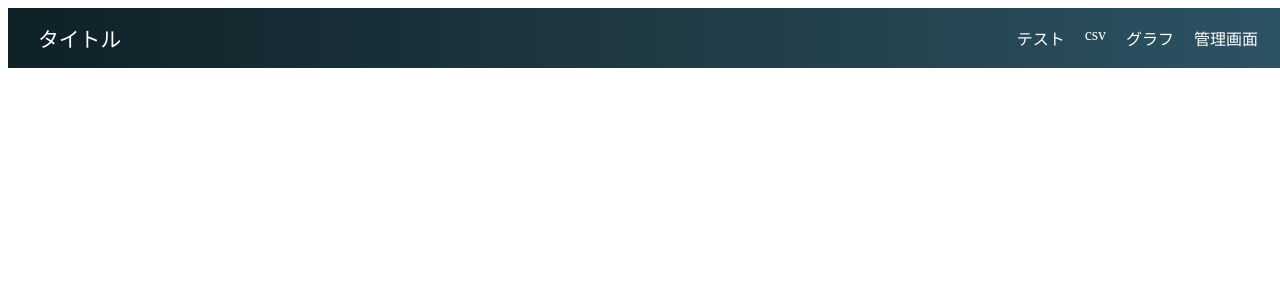
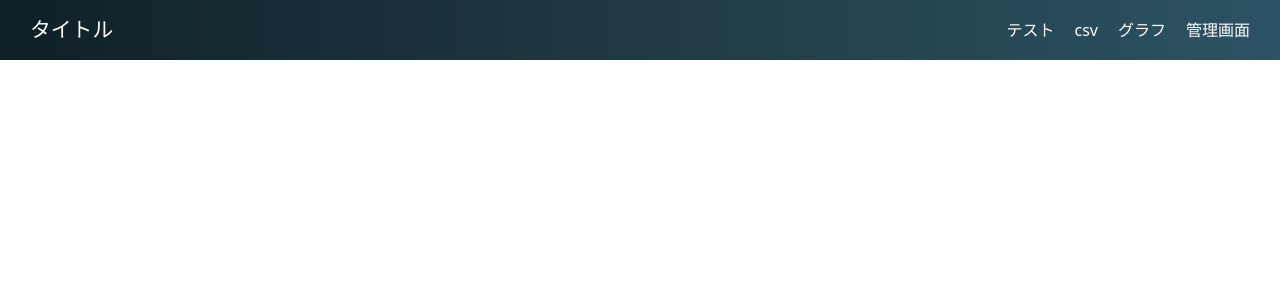
Before and after one commit to taichees/bpms-client, a Nuxt app: page / in a window 1280 px wide. Shown: the top 300 px of the page. Built offline with nearby package versions, Linux system fonts and the light colour scheme.

Commit message:
tailwind

```diff
--- a/nuxt.config.js
+++ b/nuxt.config.js
@@ -37,6 +37,7 @@ export default {
   // Modules: https://go.nuxtjs.dev/config-modules
   modules: [
     "@nuxtjs/axios",
+    '@nuxtjs/tailwindcss',
   ],
 
   // Build Configuration: https://go.nuxtjs.dev/config-build
--- a/package.json
+++ b/package.json
@@ -23,6 +23,7 @@
     "webpack": "^4.46.0"
   },
   "devDependencies": {
-    "@nuxt/types": "^2.15.8"
+    "@nuxt/types": "^2.15.8",
+    "@nuxtjs/tailwindcss": "^5.3.2"
   }
 }
--- /dev/null
+++ b/tailwind.config.js
@@ -0,0 +1,8 @@
+/** @type {import('tailwindcss').Config} */
+module.exports = {
+  content: [],
+  theme: {
+    extend: {},
+  },
+  plugins: [],
+}
```
Also changed, not shown: 1 other file (tests, documents, lock files or other folders).
